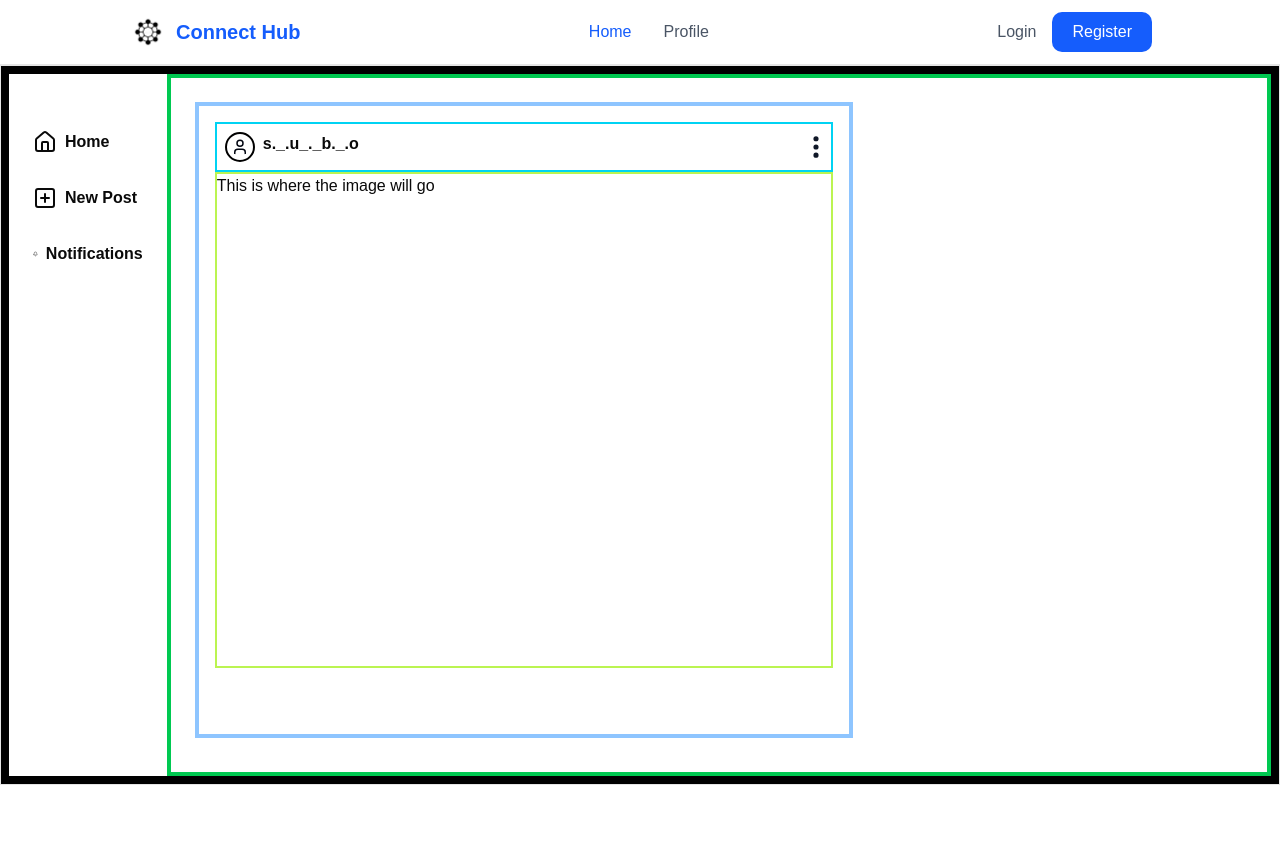
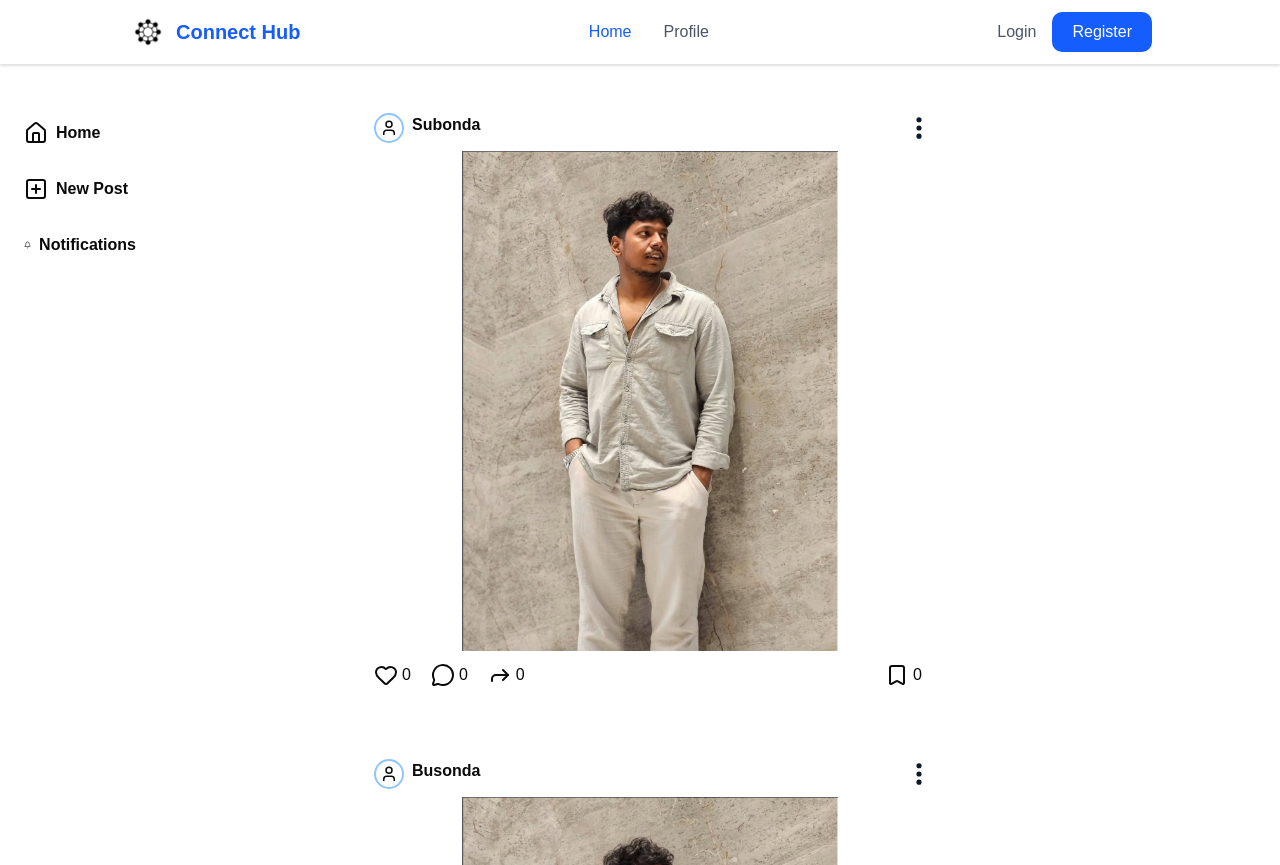
Before and after one commit to subham-prasad/ConnectHub, a React (Vite) app: page / in a window 1280 px wide. Before the commit the page ends 800 px from the top, so only its background shows below. Built offline with nearby package versions, Linux system fonts and the light colour scheme; no server answers.

Commit message:
Designed Better
Implementing functionalities in those

```diff
--- /dev/null
+++ b/src/components/custom/Post/AllPosts.tsx
@@ -0,0 +1,28 @@
+import React from "react";
+import PostCard from "./PostCard";
+import { ScrollArea } from "@/components/ui/scroll-area";
+import { dummyPosts } from "@/components/dummy/dummyCard";
+
+const AllPosts = () => {
+  return (
+    <div className="flex-1 overflow-y-auto ">
+      {/* <PostCard
+        post={{
+          userName: "Subonda",
+          likes: "0",
+          comments: "0",
+          shares: "0",
+          saves: "0",
+        }}
+      />
+      <PostCard post={DummyPostCardsData[0]} />
+       */}
+      {dummyPosts &&
+        dummyPosts.map((post) => {
+          return <PostCard key={post.id} post={post} />;
+        })}
+    </div>
+  );
+};
+
+export default AllPosts;
--- /dev/null
+++ b/src/components/custom/Post/PostCard.tsx
@@ -0,0 +1,65 @@
+import { MoreOutlinedIcon } from '@/components/icons/ant-design-more-outlined';
+import { Bookmark, Forward, Heart, MessageCircle, UserIcon } from 'lucide-react';
+import React from 'react'
+import MyPic from "@/assets/MyPic.jpeg";
+import type { Post } from '@/types/postCard.types';
+
+
+interface PostCardProds {
+  post: Post;
+}
+
+const PostCard = ({ post }: PostCardProds) => {
+  return (
+    <div className=" w-7/8 ">
+      <div className="profile-card mx-auto my-6 w-[600px] rounded-lg p-4 ">
+        <div className="post-card-top flex flex-row h-1/12 justify-between align-middle pt-2 ">
+          <div className="post-card-logoandusername flex flex-row px-2">
+            <UserIcon
+              className="post-card-logo p-1 border-2 border-blue-300 rounded-full"
+              size={30}
+            />
+            <h3 className="post-card-username px-2  font-semibold">{`${post.userName}`}</h3>
+          </div>
+          <div className=" post-card-options ">
+            <MoreOutlinedIcon
+              size={30}
+              strokeWidth={64}
+              className="text-gray-900"
+            />
+          </div>
+        </div>
+        <div className="post-image mt-2 h-[500px] overflow-hidden rounded-lg">
+          <img
+            src={MyPic}
+            alt="Post"
+            className="h-full w-full object-contain"
+          />
+        </div>
+
+        <div className="post-card-bottom flex flex-row h-1/12 mt-1 justify-between">
+          <div className="flex flex-row">
+            <div className="flex flex-row p-2 h-full ">
+              <Heart />
+              <span className="px-1">{`${post?.likes}`}</span>
+            </div>
+            <div className="flex flex-row p-2 h-full ">
+              <MessageCircle />
+              <span className="px-1">{`${post?.comments}`}</span>
+            </div>
+            <div className="flex flex-row p-2 h-full ">
+              <Forward />
+              <span className="px-1">{`${post?.shares}`}</span>
+            </div>
+          </div>
+          <div className="flex flex-row p-2 h-full ">
+            <Bookmark />
+            <span className="px-1">{`${post?.saves}`}</span>
+          </div>
+        </div>
+      </div>
+    </div>
+  );
+};
+
+export default PostCard
--- a/src/components/custom/home/home.tsx
+++ b/src/components/custom/home/home.tsx
@@ -1,39 +1,16 @@
-import React from "react";
-import { HomeIcon } from "@/components/icons/tabler-home";
-import { SquarePlusIcon } from "@/components/icons/lucide-square-plus";
-import { Bell, BellDot, OptionIcon, TypeOutline, UserIcon } from "lucide-react";
+
 import SideBar from "../sidebar/SideBar";
-import { MoreOutlinedIcon } from "@/components/icons/ant-design-more-outlined";
+
+import AllPosts from "../Post/AllPosts";
+import PostCard from "../Post/PostCard";
 
 function HomeComponent() {
   return (
-    <div className="border h-[90%] w-full ">
-      <div className=" flex flex-row h-full w-full border-8 border-black">
+    <div className="flex flex-row h-full w-full ">
+
         <SideBar />
-        <div className=" w-7/8 border-4 border-green-500">
-          <div className="profile-card m-6 p-4 h-11/12 w-3/5 border-4  border-blue-300">
-            <div className="profile-card-top flex flex-row h-1/12 justify-between align-middle pt-2 border-2 border-cyan-400 ">
-              <div className="profile-card-logoandusername flex flex-row px-2">
-                <UserIcon
-                  className="profile-card-logo p-1 border-2 text-gray-950 border-black rounded-full"
-                  size={30}
-                />
-                <h3 className="profile-card-username px-2  font-semibold">{`s._.u_._b._.o`}</h3>
-              </div>
-              <div className=" profile-card-options ">
-                <MoreOutlinedIcon
-                  size={30}
-                  strokeWidth={64}
-                  className="text-gray-900"
-                />
-              </div>
-            </div>
-            <div className="profile-image border-2 border-lime-300 h-10/12">
-                <h1>This is where the image will go</h1>
-            </div>
-          </div>
-        </div>
-      </div>
+        <AllPosts />
+
     </div>
   );
 }
--- /dev/null
+++ b/src/components/dummy/dummyCard.ts
@@ -0,0 +1,23 @@
+export const dummyPosts = [
+  {
+    id: 1,
+    userName: "Subonda",
+    likes: "0",
+    comments: "0",
+    shares: "0",
+    saves: "0",
+    captions: "",
+    imgUrl: "",
+  },
+
+  {
+    id: 2,
+    userName: "Busonda",
+    likes: "0",
+    comments: "0",
+    shares: "0",
+    saves: "0",
+    captions: "",
+    imgUrl: "",
+  },
+];
--- /dev/null
+++ b/src/components/ui/scroll-area.tsx
@@ -0,0 +1,53 @@
+import * as React from "react"
+import { ScrollArea as ScrollAreaPrimitive } from "radix-ui"
+
+import { cn } from "@/lib/utils"
+
+function ScrollArea({
+  className,
+  children,
+  ...props
+}: React.ComponentProps<typeof ScrollAreaPrimitive.Root>) {
+  return (
+    <ScrollAreaPrimitive.Root
+      data-slot="scroll-area"
+      className={cn("relative", className)}
+      {...props}
+    >
+      <ScrollAreaPrimitive.Viewport
+        data-slot="scroll-area-viewport"
+        className="size-full rounded-[inherit] transition-[color,box-shadow] outline-none focus-visible:ring-[3px] focus-visible:ring-ring/50 focus-visible:outline-1"
+      >
+        {children}
+      </ScrollAreaPrimitive.Viewport>
+      <ScrollBar />
+      <ScrollAreaPrimitive.Corner />
+    </ScrollAreaPrimitive.Root>
+  )
+}
+
+function ScrollBar({
+  className,
+  orientation = "vertical",
+  ...props
+}: React.ComponentProps<typeof ScrollAreaPrimitive.ScrollAreaScrollbar>) {
+  return (
+    <ScrollAreaPrimitive.ScrollAreaScrollbar
+      data-slot="scroll-area-scrollbar"
+      data-orientation={orientation}
+      orientation={orientation}
+      className={cn(
+        "flex touch-none p-px transition-colors select-none data-horizontal:h-2.5 data-horizontal:flex-col data-horizontal:border-t data-horizontal:border-t-transparent data-vertical:h-full data-vertical:w-2.5 data-vertical:border-l data-vertical:border-l-transparent",
+        className
+      )}
+      {...props}
+    >
+      <ScrollAreaPrimitive.ScrollAreaThumb
+        data-slot="scroll-area-thumb"
+        className="relative flex-1 rounded-full bg-border"
+      />
+    </ScrollAreaPrimitive.ScrollAreaScrollbar>
+  )
+}
+
+export { ScrollArea, ScrollBar }
--- /dev/null
+++ b/src/store/post.store.ts
@@ -0,0 +1,22 @@
+import { getCurrentUser } from "@/api/auth.api";
+import type { User } from "@/types/user.types";
+import { create } from "zustand";
+
+interface UserStoreInterface {
+  user: User | null;
+  getCurrentUser: () => void
+}
+
+const UserStore =
+  create <UserStoreInterface>((set) => ({
+
+      user: null,
+
+      getCurrentUser: async () => {
+        const currentUser = await getCurrentUser();
+        set(() => ({ user: currentUser.data }));
+      },
+
+  }));
+
+export default UserStore
```
Also changed, not shown: src/components/custom/Header/header.tsx (+10 -13 lines), src/types/postCard.types.ts (added, +7 -0 lines), src/assets/MyPic.jpeg (added).
